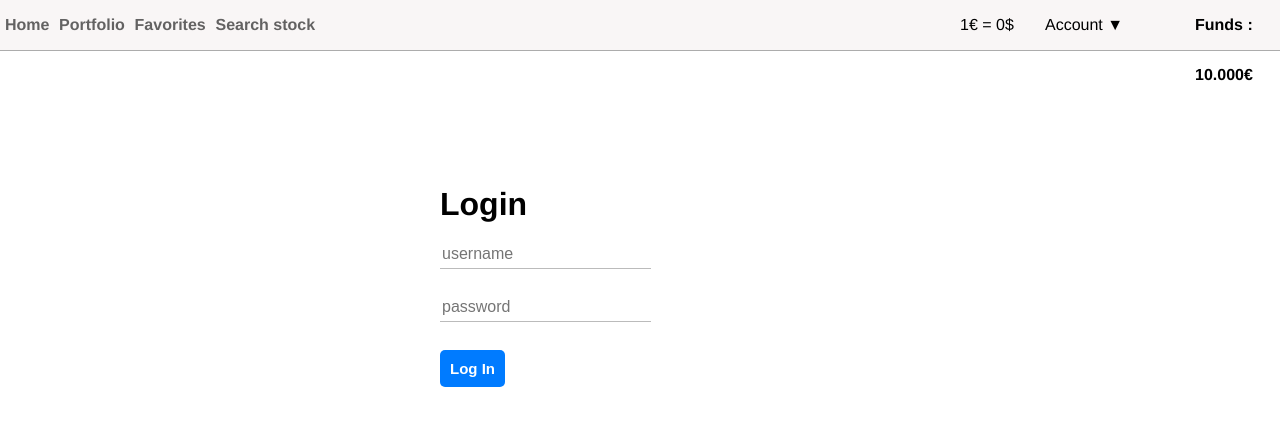
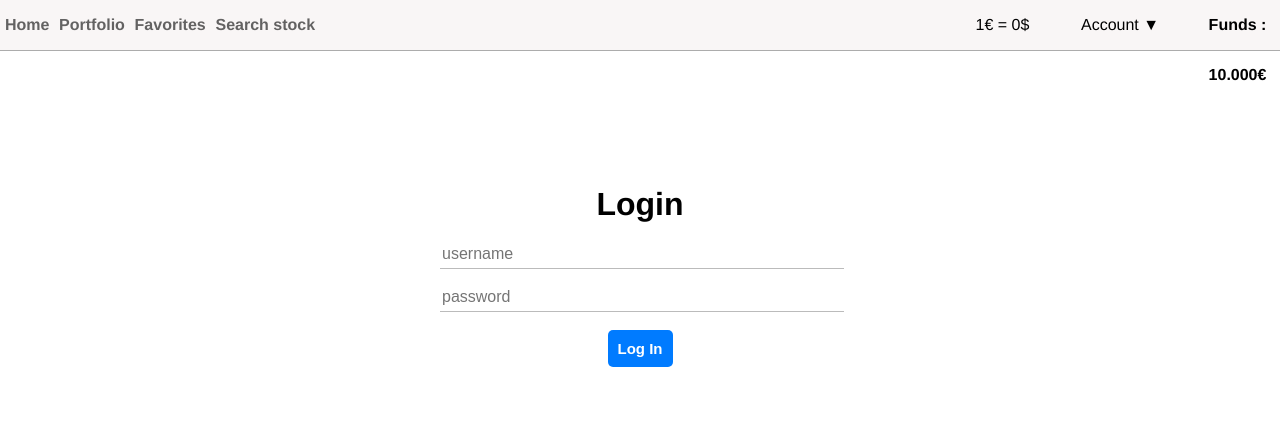
Before and after one commit to mczaba/Trader-sim, a Vue app: page /login in a window 1280 px wide. Shown: the top 426 px of the page. Built offline with nearby package versions, Linux system fonts and the light colour scheme; no server answers.

Commit message:
form styling

```diff
--- a/src/App.vue
+++ b/src/App.vue
@@ -29,5 +29,6 @@ html {
   font-family: "Avenir", Helvetica, Arial, sans-serif;
   -webkit-font-smoothing: antialiased;
   -moz-osx-font-smoothing: grayscale;
+  text-align: center;
 }
 </style>
--- a/src/components/Login.vue
+++ b/src/components/Login.vue
@@ -73,7 +73,7 @@ form {
   color: #aaa;
   padding-bottom: 5px;
   font-size: 16px;
-  margin-bottom: 10px;
+  width: 100%;
   &:focus {
     border-bottom: 2px solid #555;
     color: #555;
@@ -82,6 +82,7 @@ form {
 .error {
   color: #dc3545;
   margin-bottom: 25px;
+  float: left;
 }
 
 .label {
--- a/src/components/Signup.vue
+++ b/src/components/Signup.vue
@@ -204,6 +204,7 @@ h1 {
   color: #aaa;
   padding-bottom: 5px;
   font-size: 16px;
+  width: 100%;
   &:focus {
     border-bottom: 2px solid #555;
     color: #555;
@@ -211,6 +212,7 @@ h1 {
 }
 .error {
   color: #dc3545;
+  float: left;
 }
 
 .server {
```
